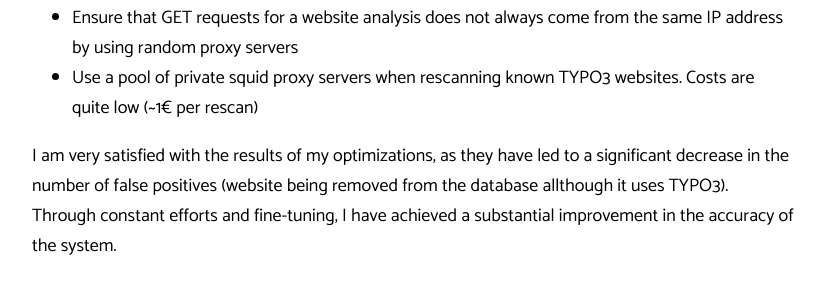
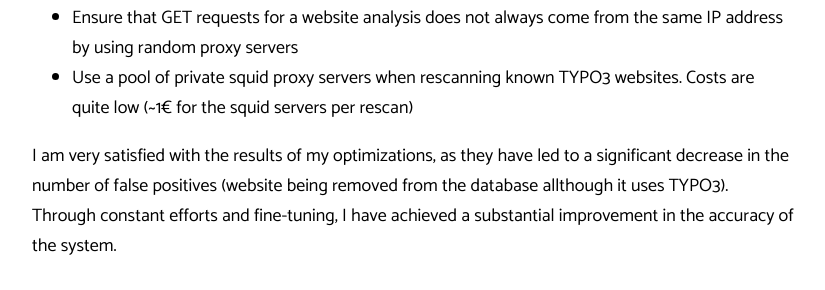
Before and after one commit to derhansen/derhansen.github.io, a Jekyll site: the page built from _posts/2023-05-21-optimizing-t3versions-for-improved-typo3-version-analysis.md, in a window 1280 px wide. Shown: the part 1432-1722 px from the top of the page, without its empty margins (227-1052 px from the left). Built offline with Jekyll 4.4.1, drawn with Linux system fonts in a browser that asks for light colours; comment, search, counter and statistics services are not loaded.

Commit message:
Update "Optimizing t3versions for improved TYPO3 version analysis"

```diff
--- a/_posts/2023-05-21-optimizing-t3versions-for-improved-typo3-version-analysis.md
+++ b/_posts/2023-05-21-optimizing-t3versions-for-improved-typo3-version-analysis.md
@@ -42,7 +42,7 @@ In order to avoid being blocked by WAFs (too quickly), I optimized the TYPO3 ana
 * Added a small wait time (random value < 1 second) between fingerprinting requests
 * Centralize the GET request logic for all analysis tasks, so it is possible to use proxy servers
 * Ensure that GET requests for a website analysis does not always come from the same IP address by using random proxy servers
-* Use a pool of private squid proxy servers when rescanning known TYPO3 websites. Costs are quite low (~1€ per rescan)
+* Use a pool of private squid proxy servers when rescanning known TYPO3 websites. Costs are quite low (~1€ for the squid servers per rescan)
 
 I am very satisfied with the results of my optimizations, as they have led to a significant decrease in the number
 of false positives (website being removed from the database allthough it uses TYPO3). Through constant efforts and
```
